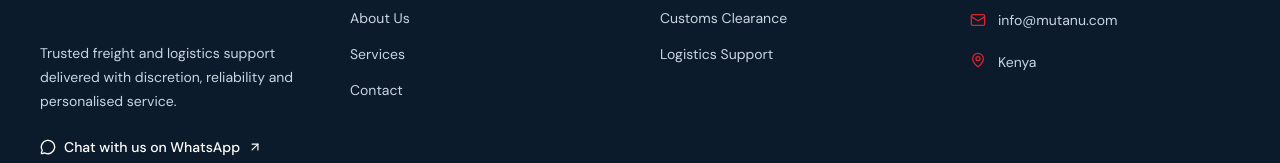
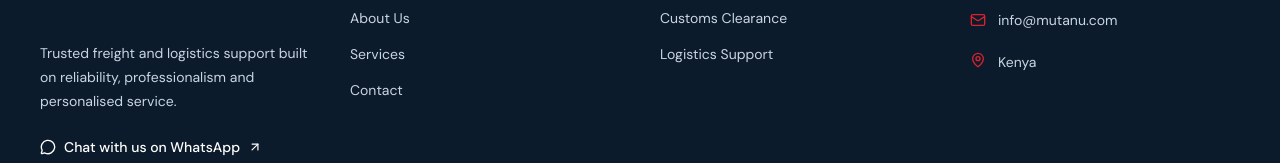
Before and after one commit to johnkali/mutanu_logistics, a React (Vite) app: page /terms in a window 1280 px wide. Shown: the part 2340-2503 px from the top of the page. Built offline with nearby package versions, Linux system fonts and the light colour scheme.

Commit message:
Copy change

```diff
--- a/src/components/layouts/SiteFooter.tsx
+++ b/src/components/layouts/SiteFooter.tsx
@@ -25,8 +25,7 @@
             </Link>
 
             <p className="mt-6 max-w-sm text-sm leading-6 text-slate-300">
-              Trusted freight and logistics support delivered with discretion,
-              reliability and personalised service.
+              Trusted freight and logistics support built on reliability, professionalism and personalised service.
             </p>
 
             {/* WhatsApp */}
```
